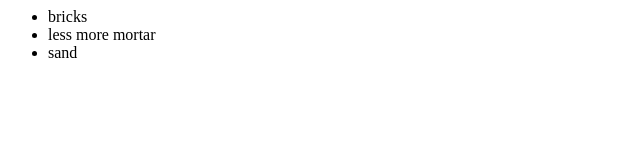
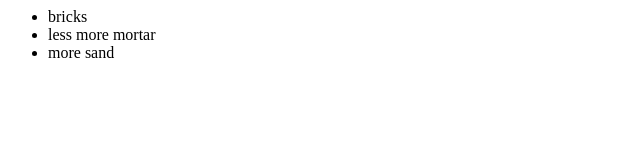
Before and after one commit to tylermarkey/hello-world, a plain HTML site: page index.html in a window 1280 px wide. Shown: the full height of the page, 0-640 px from the left. Drawn offline with Linux system fonts and the light colour scheme.

Commit message:
Update index.html

```diff
--- a/index.html
+++ b/index.html
@@ -4,7 +4,7 @@
 			<ul>
 				<li>bricks</li>
 				<li>less more mortar</li>
-				<li>sand</li>
+				<li>more sand</li>
 			</ul>
 		</div>
 	</body>
```
